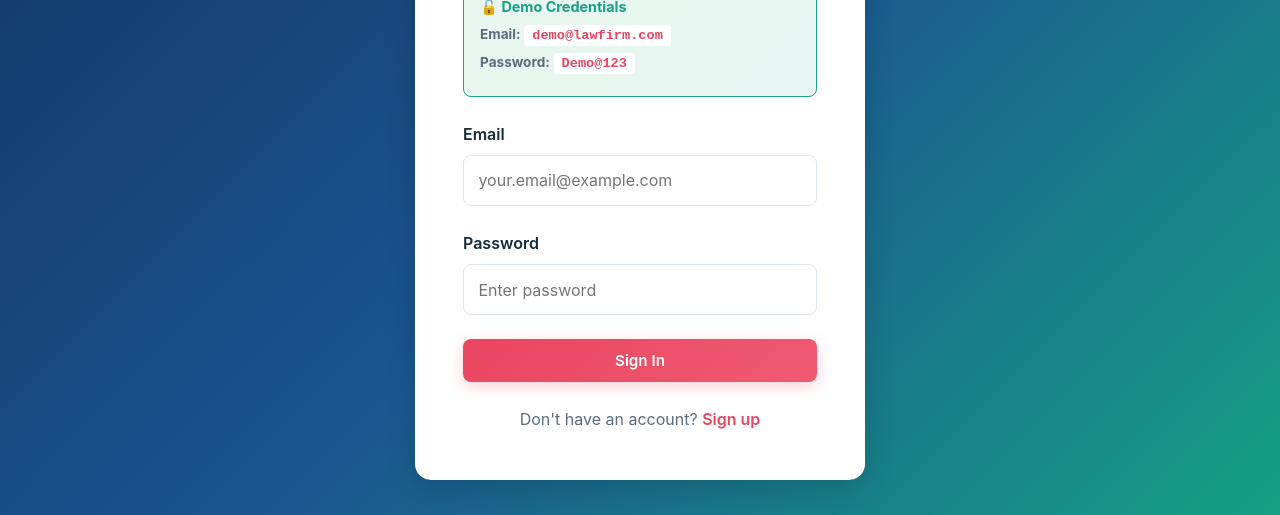
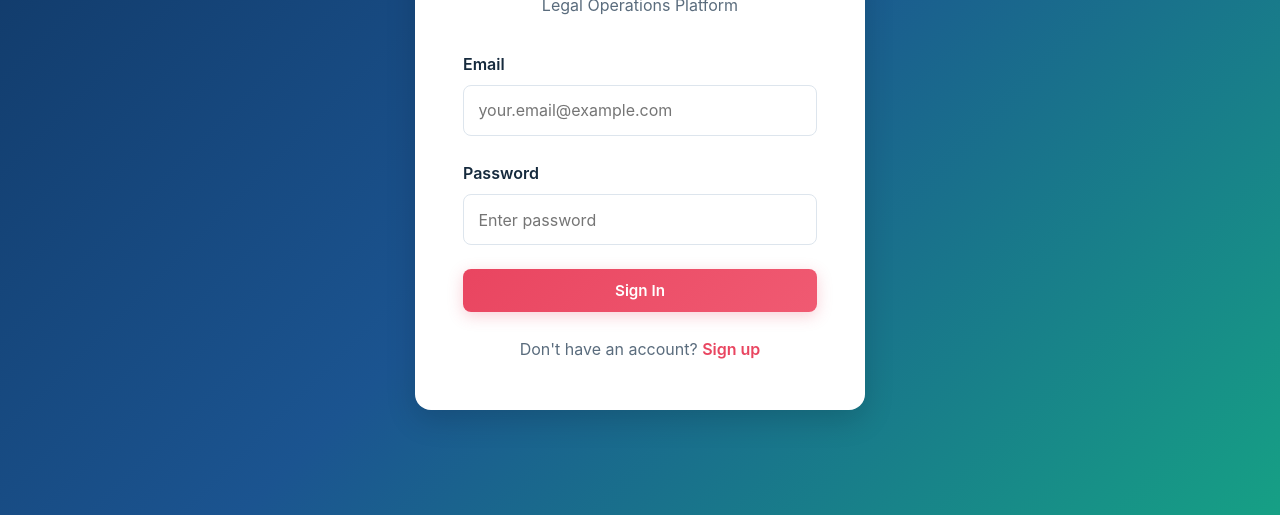
Before and after one commit to Tandon7Naman/Project-1, a plain HTML site: page index.html in a window 1280 px wide. Shown: the part 285-800 px from the top of the page. Drawn offline with Linux system fonts and the light colour scheme.

Commit message:
Remove hardcoded demo credentials from login form - Security improvement
Removed demo credentials section from login form.

```diff
--- a/index.html
+++ b/index.html
@@ -18,11 +18,6 @@
             </div>
 
             <div id="loginForm">
-                <div class="demo-credentials">
-                    <h4>🔓 Demo Credentials</h4>
-                    <p><strong>Email:</strong> <code>demo@lawfirm.com</code></p>
-                    <p><strong>Password:</strong> <code>Demo@123</code></p>
-                </div>
 
                 <form onsubmit="handleLogin(event)">
                     <div id="loginError" aria-live="polite"></div>
```
